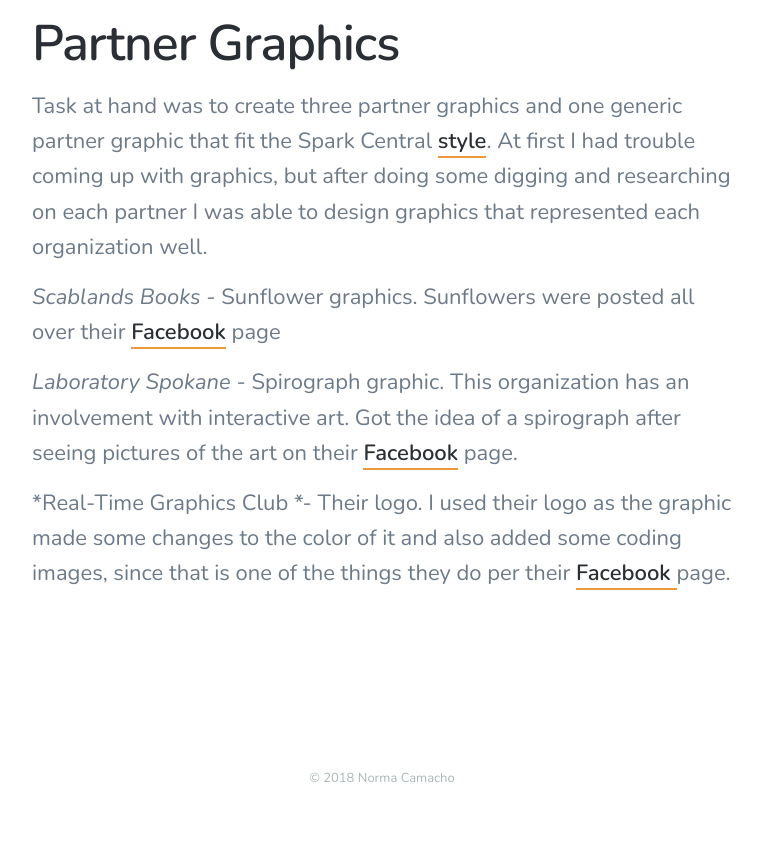
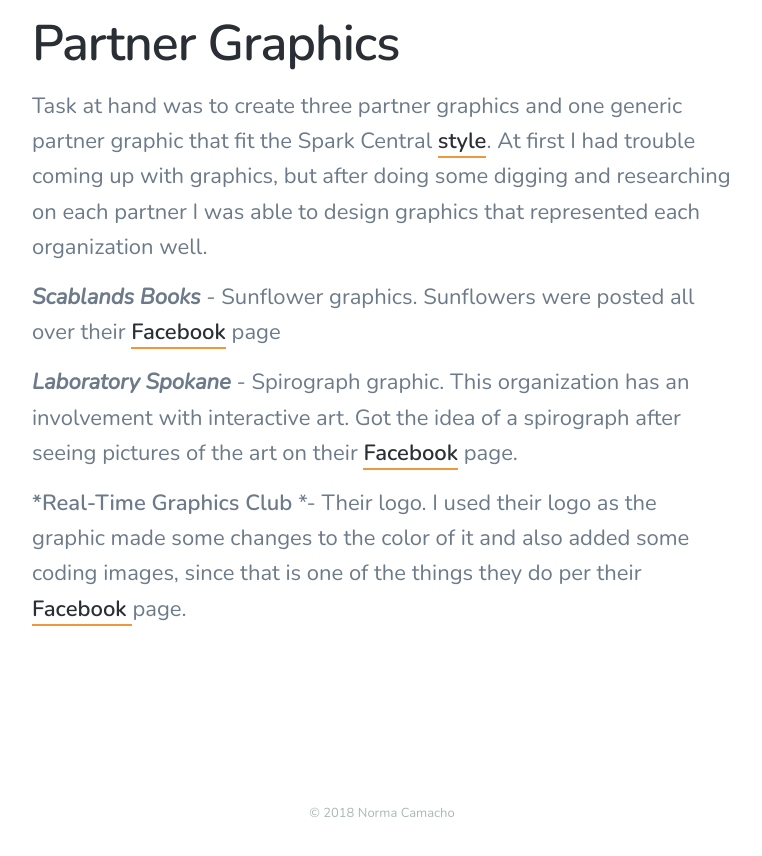
Before and after one commit to noremuhh/noremuhh.github.io, a Jekyll site: the page built from _projects/spark-central-collateral.markdown, in a window 1280 px wide and 900 px high, scrolled down 1637 px. Shown: the top 856 px of the window, without its empty margins (258-1020 px from the left). Built offline with Jekyll 4.4.1, drawn with Linux system fonts in a browser that asks for light colours; nearby versions of some CDN libraries.

Commit message:
Updated Spark Central Collateral

```diff
--- a/_projects/spark-central-collateral.markdown
+++ b/_projects/spark-central-collateral.markdown
@@ -25,8 +25,8 @@
 
 Task at hand was to create three partner graphics and one generic partner graphic that fit the Spark Central [style](https://spark-central.org/playshops/). At first I had trouble coming up with graphics, but after doing some digging and researching on each partner I was able to design graphics that represented each organization well.
 
-*Scablands Books* - Sunflower graphics. Sunflowers were posted all over their [Facebook](https://www.facebook.com/pg/scablandsbooks/about/?ref=page_internal) page
+***Scablands Books*** - Sunflower graphics. Sunflowers were posted all over their [Facebook](https://www.facebook.com/pg/scablandsbooks/about/?ref=page_internal) page
 
-*Laboratory Spokane* - Spirograph graphic. This organization has an involvement with interactive art. Got the idea of a spirograph after seeing pictures of the art on their [Facebook](https://www.facebook.com/LaboratorySpokane/photos/a.477799072312307/956492271109649/?type=3&theater) page.
+***Laboratory Spokane*** - Spirograph graphic. This organization has an involvement with interactive art. Got the idea of a spirograph after seeing pictures of the art on their [Facebook](https://www.facebook.com/LaboratorySpokane/photos/a.477799072312307/956492271109649/?type=3&theater) page.
 
-*Real-Time Graphics Club *- Their logo. I used their logo as the graphic made some changes to the color of it and also added some coding images, since that is one of the things they do per their [Facebook ](https://www.facebook.com/Real-Time-Graphics-Club-1133237123489296/)page.
+***Real-Time Graphics Club** *- Their logo. I used their logo as the graphic made some changes to the color of it and also added some coding images, since that is one of the things they do per their [Facebook ](https://www.facebook.com/Real-Time-Graphics-Club-1133237123489296/)page.
```
